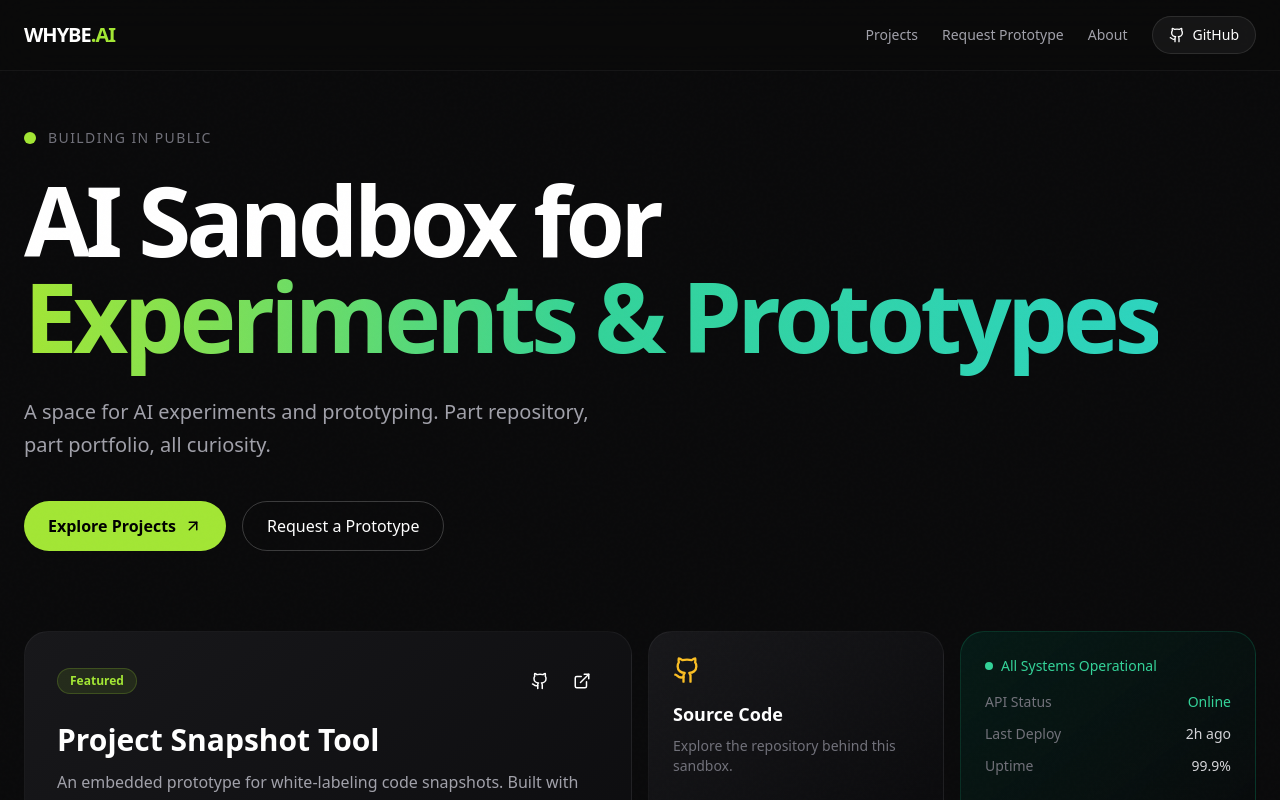
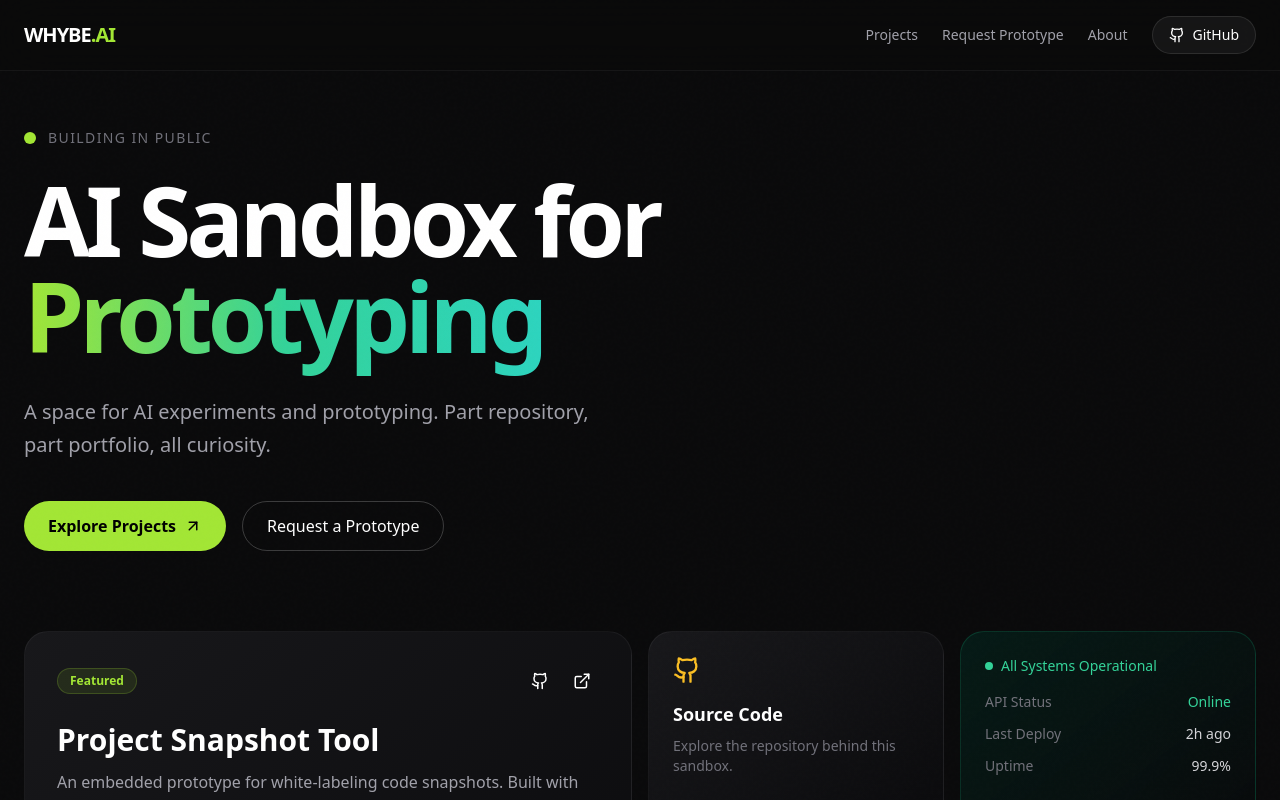
Before and after one commit to gordianknot-legacy/my-sandbox, a Next.js app: page / in a window 1280 px wide. Shown: the top 800 px of the page. Built offline with nearby package versions, Linux system fonts and the light colour scheme.

Commit message:
Update header

```diff
--- a/app/page.tsx
+++ b/app/page.tsx
@@ -87,7 +87,7 @@ export default function Home() {
           <h1 className="text-6xl md:text-8xl font-black tracking-tighter leading-[0.9] mb-8">
             AI Sandbox for<br />
             <span className="text-transparent bg-clip-text bg-gradient-to-r from-lime-400 via-emerald-400 to-teal-400">
-            Experiments  &amp; Prototypes
+           Prototyping
             </span>
           </h1>
           <p className="text-xl text-zinc-400 max-w-xl leading-relaxed mb-10">
```
